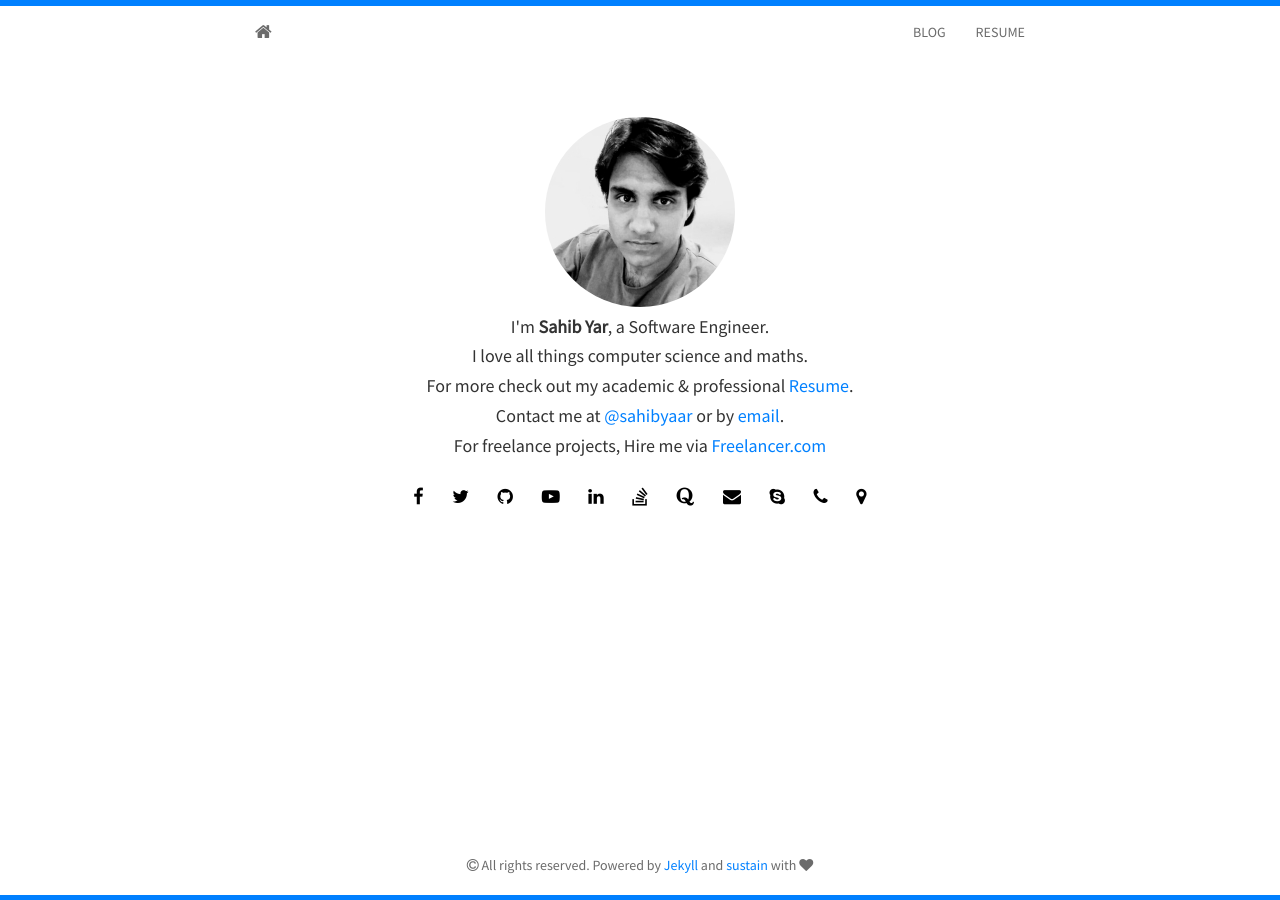
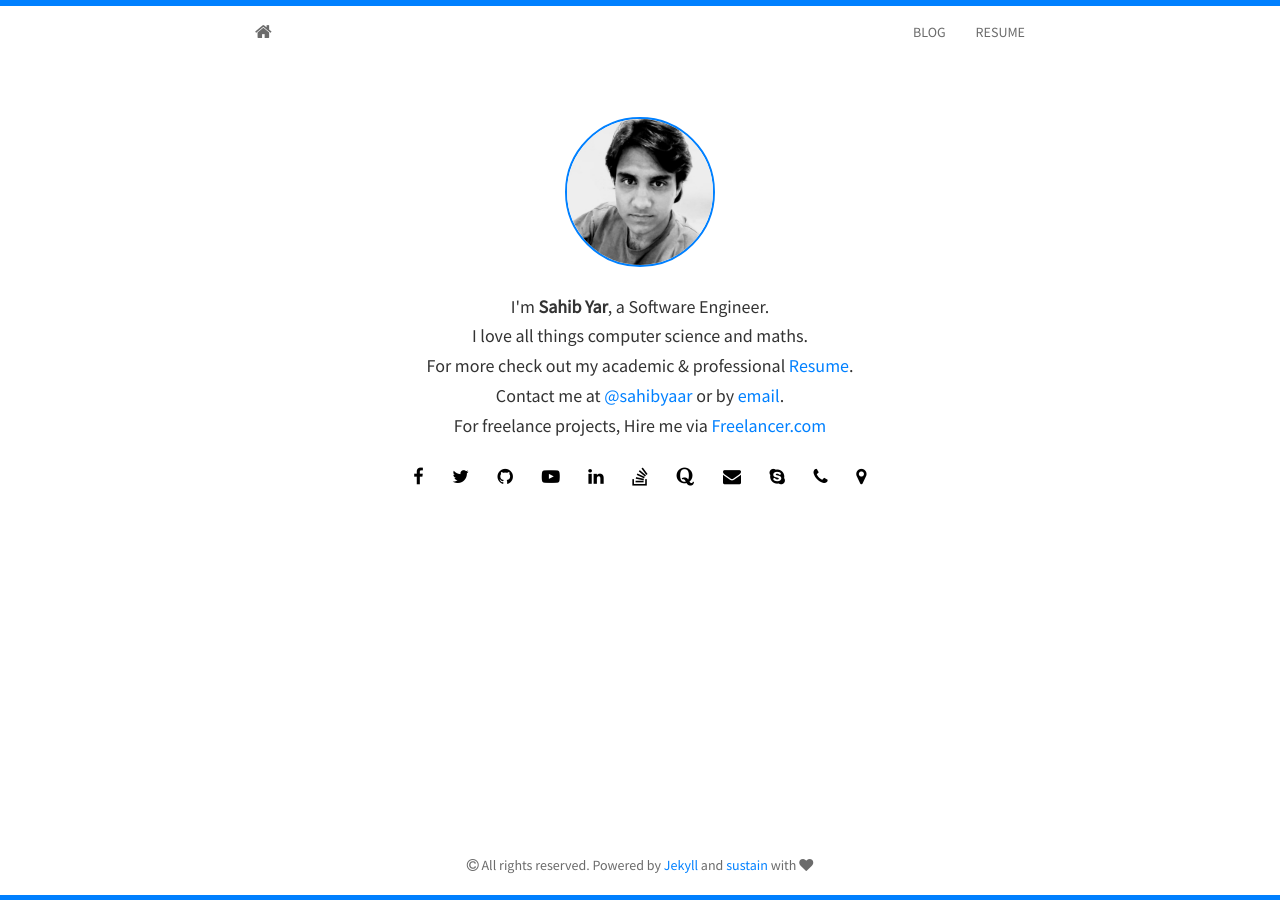
Before and after one commit to SahibYar/SahibYar.github.io, a Jekyll site: the page built from index.html, in a window 1280 px wide. Built offline with Jekyll 4.4.1, drawn with Linux system fonts in a browser that asks for light colours; nearby versions of some CDN libraries; the list of posts is cut into pages by our own code.

Commit message:
Update main.css

```diff
--- a/static/css/main.css
+++ b/static/css/main.css
@@ -164,6 +164,16 @@ body {
   font-size: 18px;
 }
 
+.me {
+  width: 150px;
+  height: 150px;
+  border:2px solid #0080FF;
+  border-radius: 100px;
+  -webkit-border-radius: 100px;
+  -moz-border-radius: 100px;
+  margin-bottom: 20px;
+}
+
 /* Footer
 -------------------------------------------------- */
 
```
